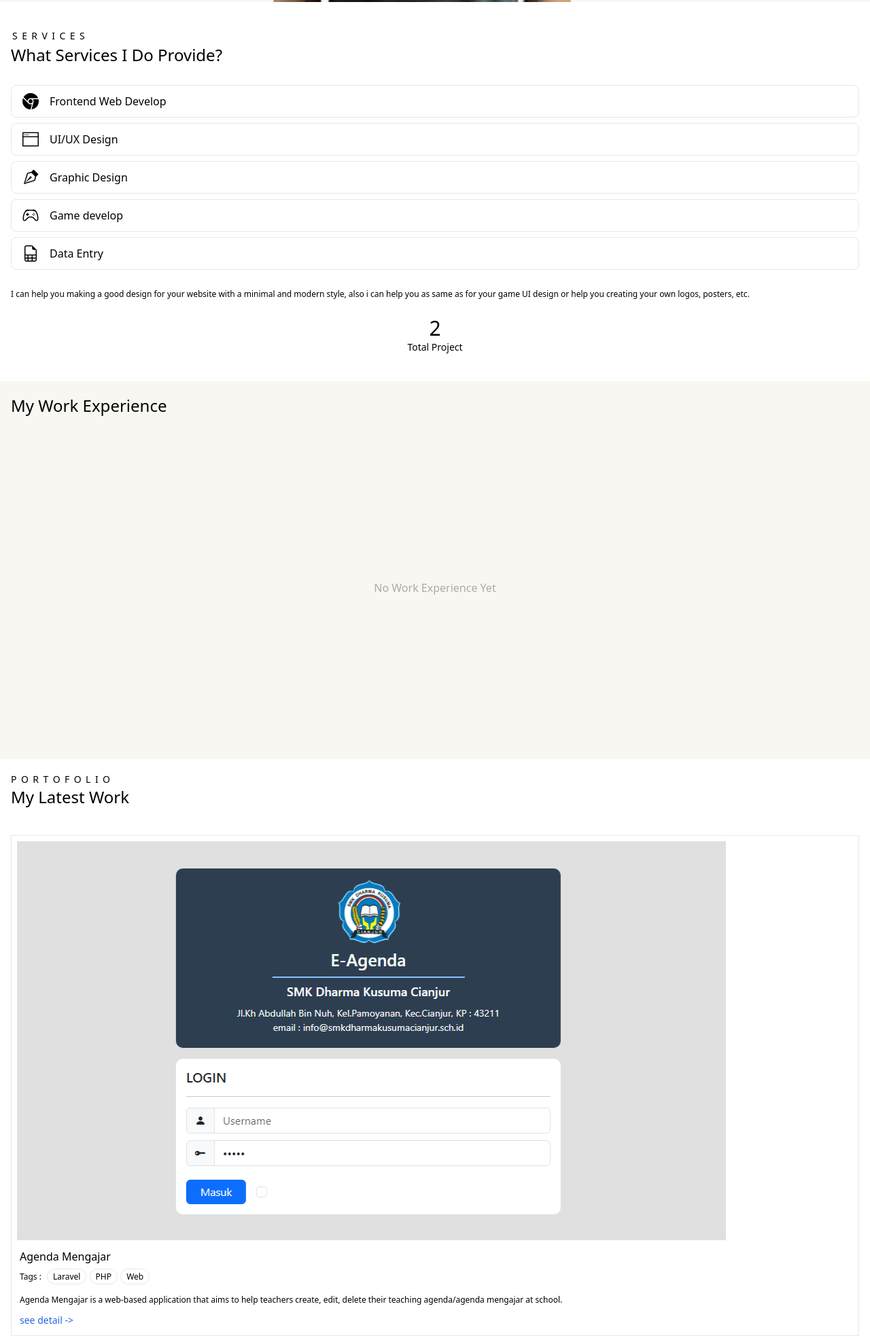
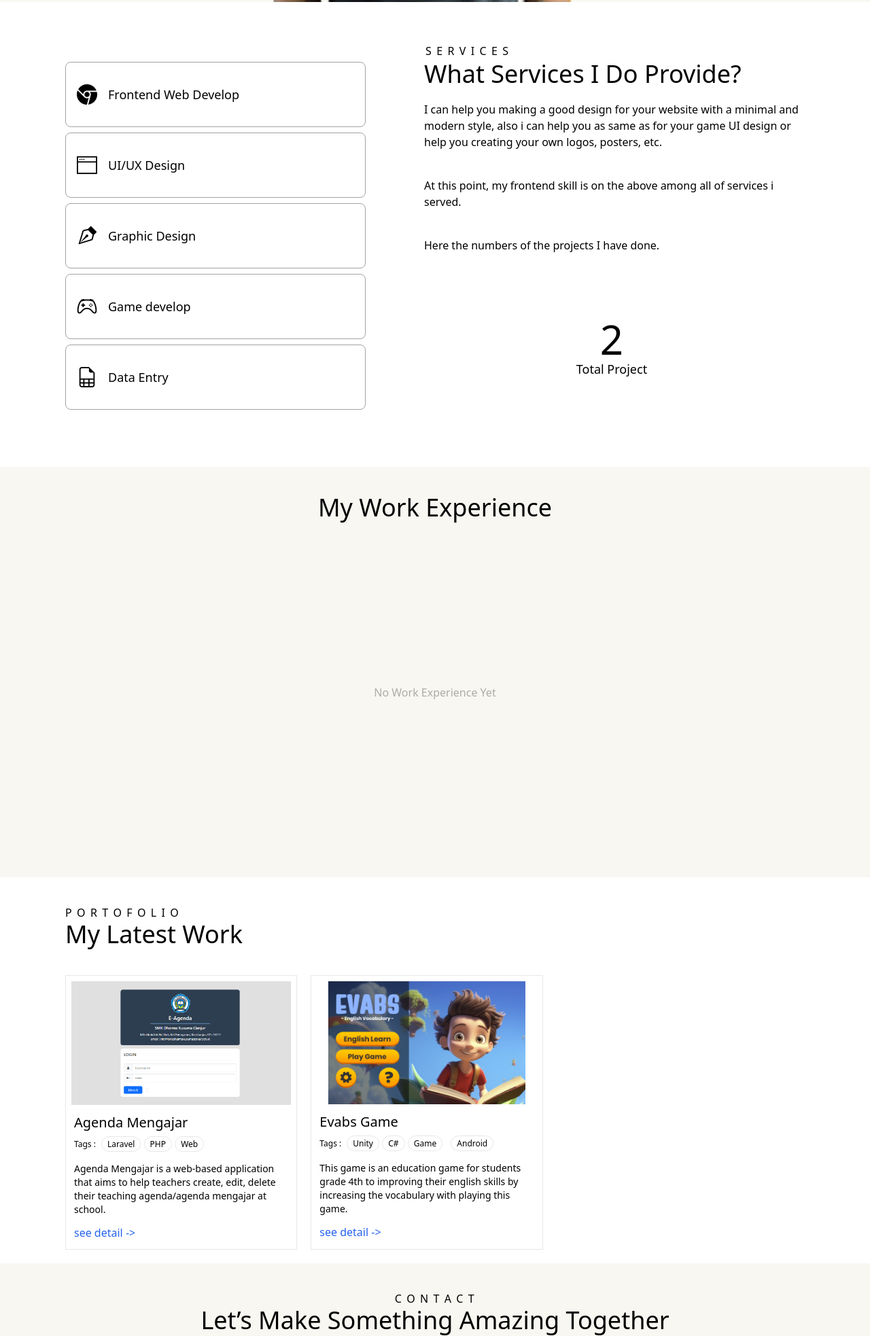
Before and after one commit to rakaxx/Web-Personal, a website: page index.html in a window 1280 px wide. Shown: the part 797-2763 px from the top of the page at 68% size. Drawn offline with nearby package versions, Linux system fonts and the light colour scheme; files that its build step writes are made by us from their sources.

Commit message:
Android Tablet Desktop Responsive

```diff
--- a/index.html
+++ b/index.html
@@ -10,7 +10,7 @@
 </head>
 <body class="font-carosR">
     <header>
-        <nav class="w-full h-12 fixed bg-white z-10 border-b md:bg-background-0 md:border-0 md:px-10 md:h-16 md:flex md:justify-between md:items-center xl:px-20 z-50">
+        <nav class="w-full h-12 fixed bg-white border-b md:bg-background-0 md:border-0 md:px-10 md:h-16 md:flex md:justify-between md:items-center xl:px-20 z-50">
             <div class="flex justify-between h-full items-center mx-4 md:w-40">
                 <span class="text-xl md:text-2xl">EDELWEIS</span>
                 <button name="menu" onclick="Menu(this)" class="px-2 py-0.5 md:hidden"><i class="bi bi-list text-2xl"></i></button>
@@ -59,29 +59,49 @@
             </div>
         </section>
 
-        <section id="services" class="px-4 font-carosL">
-            <h3 class="text-sm tracking-widest ml-0.5 font-carosR pt-10">S E R V I C E S</h3>
-            <h2 class="text-2xl font-carosM mt-0.5">What Services I Do Provide?</h2>
-            <div class="border h-12 rounded-lg flex px-4 items-center mt-7">
-                <i class="bi bi-browser-chrome text-2xl"></i>
-                <span class="ml-4">Frontend Web Develop</span>
+        <section id="services" class="px-4 font-carosL md:px-10 md:ml-4 xl:px-20 md:py-5">
+            <div class="md:flex md:justify-between md:flex-row-reverse">
+                <div class="md:w-[50%] xl:mr-6">
+                    <h3 class="text-sm tracking-widest ml-0.5 font-carosR pt-10 xl:text-base">S E R V I C E S</h3>
+                    <h2 class="text-2xl font-carosM mt-0.5 md:text-3xl xl:text-4xl">What Services I Do Provide?</h2>
+                    <div class="hidden md:block">
+                        <p class="mt-7 text-xs md:text-sm md:mt-5 xl:text-base xl:mb-10">I can help you making a good design for
+                            your website with a minimal and modern
+                            style, also i can help you as same as for
+                            your game UI design or help you creating
+                            your own logos, posters, etc. </p>
+                        <p class="md:text-sm md:mt-5 xl:text-base xl:mb-10">At this point, my frontend skill is on the
+                            above among all of services i served.</p>
+                        <p class="md:text-sm md:mt-5 xl:text-base">Here the numbers of the projects
+                            I have done.</p>
+                        <span class="block text-center text-3xl font-carosM mt-6 md:mt-16 md:text-5xl xl:text-6xl xl:mt-24">2</span>
+                        <span class="block text-center text-sm pb-20 md:text-base xl:text-lg">Total Project</span>
                     </div>
-            <div class="border h-12 rounded-lg flex px-4 items-center mt-2">
-                <i class="bi bi-window-fullscreen text-2xl"></i>
-                <span class="ml-4">UI/UX Design</span>
                 </div>
-            <div class="border h-12 rounded-lg flex px-4 items-center mt-2">
-                <i class="bi bi-vector-pen text-2xl"></i>
-                <span class="ml-4">Graphic Design</span>
+                <div class="md:w-[40%] md:mt-10">
+                    <div class="border h-12 rounded-lg flex px-4 items-center mt-7 md:h-20 md:border-neutral-400 xl:h-24">
+                        <i class="bi bi-browser-chrome text-2xl md:text-3xl"></i>
+                        <span class="ml-4 md:text-lg">Frontend Web Develop</span>
                     </div>
-            <div class="border h-12 rounded-lg flex px-4 items-center mt-2">
-                <i class="bi bi-controller text-2xl"></i>
-                <span class="ml-4">Game develop</span>
+                    <div class="border h-12 rounded-lg flex px-4 items-center mt-2 md:h-20 md:border-neutral-400 xl:h-24">
+                        <i class="bi bi-window-fullscreen text-2xl md:text-3xl"></i>
+                        <span class="ml-4 md:text-lg">UI/UX Design</span>
                     </div>
-            <div class="border h-12 rounded-lg flex px-4 items-center mt-2">
-                <i class="bi bi-file-earmark-spreadsheet text-2xl"></i>
-                <span class="ml-4">Data Entry</span>
+                    <div class="border h-12 rounded-lg flex px-4 items-center mt-2 md:h-20 md:border-neutral-400 xl:h-24">
+                        <i class="bi bi-vector-pen text-2xl md:text-3xl"></i>
+                        <span class="ml-4 md:text-lg">Graphic Design</span>
                     </div>
+                    <div class="border h-12 rounded-lg flex px-4 items-center mt-2 md:h-20 md:border-neutral-400 xl:h-24">
+                        <i class="bi bi-controller text-2xl md:text-3xl"></i>
+                        <span class="ml-4 md:text-lg">Game develop</span>
+                    </div>
+                    <div class="border h-12 rounded-lg flex px-4 items-center mt-2 md:h-20 md:mb-16 md:border-neutral-400 xl:h-24">
+                        <i class="bi bi-file-earmark-spreadsheet text-2xl md:text-3xl"></i>
+                        <span class="ml-4 md:text-lg">Data Entry</span>
+                    </div>
+                </div>
+            </div>
+            <div class="md:hidden">
                 <p class="mt-7 text-xs">I can help you making a good design for
                     your website with a minimal and modern
                     style, also i can help you as same as for
@@ -89,20 +109,22 @@
                     your own logos, posters, etc. </p>
                 <span class="block text-center text-3xl font-carosM mt-6">2</span>
                 <span class="block text-center text-sm pb-10">Total Project</span>
+            </div>
         </section>
 
-        <section class="px-4 font-carosL bg-background-0">
-            <h2 class="text-2xl font-carosM pt-5">My Work Experience</h2>
+        <section class="px-4 font-carosL bg-background-0 md:py-5">
+            <h2 class="text-2xl font-carosM pt-5 md:text-center md:text-3xl xl:text-4xl">My Work Experience</h2>
 
             <span class="block text-center py-60 opacity-30">No Work Experience Yet</span>
         </section>
 
-        <section id="portofolio" class="px-4 font-carosL ">
-            <h3 class="pt-5 text-sm font-carosR tracking-widest">P O R T O F O L I O</h3>
-            <h2 class="text-2xl font-carosM">My Latest Work</h2>
+        <section id="portofolio" class="px-4 font-carosL md:py-5 md:px-14 xl:px-24 xl:mr-6">
+            <h3 class="pt-5 text-sm font-carosR tracking-widest md:text-base">P O R T O F O L I O</h3>
+            <h2 class="text-2xl font-carosM md:text-3xl xl:text-4xl">My Latest Work</h2>
+            <div class="md:grid md:grid-cols-2 md:gap-5 xl:grid-cols-3">
                 <div class="border mt-10">
-                <img src="src/img/e-agenda.png" alt="e-agenda.png" class="p-2">
-                <span class="block my-1 ml-3 font-carosR opac">Agenda Mengajar</span>
+                    <img src="src/img/e-agenda.png" alt="e-agenda.png" class="p-2 mx-auto md:w-[100%]">
+                    <span class="block my-1 ml-3 font-carosR md:text-xl">Agenda Mengajar</span>
                     <div class="flex">
                         <div>
                             <span class="text-xs pl-1 ml-2">Tags :</span>
@@ -113,12 +135,12 @@
                             <span class="text-xs border rounded-full py-0.5 px-2">Web</span>
                         </div>
                     </div>
-                <p class="text-xs mx-3 mt-4">Agenda Mengajar is a web-based application that aims to help teachers create, edit, delete their teaching agenda/agenda mengajar at school.</p>
-                <a href="#" class="text-sm font-carosR text-blue-600 block my-3 mx-3 hover:text-blue-800 active:text-blue-950">see detail -></a>
+                    <p class="text-xs mx-3 mt-4 md:text-sm">Agenda Mengajar is a web-based application that aims to help teachers create, edit, delete their teaching agenda/agenda mengajar at school.</p>
+                    <a href="#" class="text-sm font-carosR text-blue-600 block my-3 mx-3 hover:text-blue-800 active:text-blue-950 md:text-base">see detail -></a>
                 </div>
-            <div class="border mt-5">
-                <img src="src/img/evabs.png" alt="evabs.png" class="p-2">
-                <span class="block my-1 ml-3 font-carosR">Evabs Game</span>
+                <div class="border mt-5 md:mt-10">
+                    <img src="src/img/evabs.png" alt="evabs.png" class="p-2 mx-auto md:w-[90%]">
+                    <span class="block my-1 ml-3 font-carosR md:text-xl">Evabs Game</span>
                     <div class="flex">
                         <div>
                             <span class="text-xs pl-1 ml-2">Tags :</span>
@@ -130,34 +152,42 @@
                             <span class="text-xs border rounded-full py-0.5 px-2 ml-2">Android</span>
                         </div>
                     </div>
-                <p class="text-xs mx-3 mt-4">This game is an education game for students grade 4th to improving their english skills by increasing the vocabulary with playing this game.</p>
-                <a href="#" class="text-sm font-carosR text-blue-600 block my-3 mx-3 hover:text-blue-800 active:text-blue-950">see detail -></a>
+                    <p class="text-xs mx-3 mt-4 md:text-sm">This game is an education game for students grade 4th to improving their english skills by increasing the vocabulary with playing this game.</p>
+                    <a href="#" class="text-sm font-carosR text-blue-600 block my-3 mx-3 hover:text-blue-800 active:text-blue-950 md:text-base">see detail -></a>
+                </div>
             </div>
         </section>
 
-        <section id="contact" class="px-4 font-carosL bg-background-0">
-            <h3 class="mt-10 pt-5 text-sm font-carosR tracking-widest">C O N T A C T</h3>
-            <h2 class="text-2xl font-carosM">Let’s Make Something Amazing Together</h2>
+        <section id="contact" class="px-4 font-carosL bg-background-0 md:py-5 md:px-14 xl:px-24">
+            <h3 class="pt-5 text-sm font-carosR tracking-widest md:text-base md:text-center">C O N T A C T</h3>
+            <h2 class="text-2xl font-carosM md:text-4xl md:text-center xl:mb-20">Let’s Make Something Amazing Together</h2>
+            <div class="md:flex md:mt-10">
+                <div class="md:w-[50%]">
+                    <p class="hidden xl:block text-center">Send me a message here for a business!</p>
                     <form action="https://formspree.io/f/xgvwgjzy" method="POST">
-                <input type="text" name="name" id="name" placeholder="Name" class="border w-full my-1.5 py-1 text-sm mt-7 px-2" required>
-                <input type="email" name="email" id="email" placeholder="Email" class="border w-full my-1.5 py-1 text-sm px-2" required>
-                <textarea name="message" id="message" placeholder="Message" class="border w-full my-1.5 pb-14 text-sm p-2" required></textarea>
-                <button type="submit" class="border rounded-full py-1 px-4 bg-primary-0 font-carosR hover:bg-buttonHov-0">Send <i class="bi bi-send"></i></button>
+                        <input type="text" name="name" id="name" placeholder="Name" class="border w-full my-1.5 py-1 text-sm mt-7 px-2 md:py-2" required>
+                        <input type="email" name="email" id="email" placeholder="Email" class="border w-full my-1.5 py-1 text-sm px-2 md:py-2" required>
+                        <textarea name="message" id="message" placeholder="Message" class="border w-full my-1.5 pb-14 text-sm p-2 md:pb-24" required></textarea>
+                        <button type="submit" class="border rounded-full py-1 px-4 bg-primary-0 font-carosR hover:bg-buttonHov-0 md:px-5 md:mb-5">Send <i class="bi bi-send"></i></button>
                     </form>
-            <div class="flex items-center py-1.5 ml-2 mt-16">
-                <i class="bi bi-envelope-at-fill text-4xl"></i>
-            <span class="text-xs ml-2">rakaikbarsetyadireza@gmail.com</span>
+                </div>
+                <div class="md:w-[50%] md:ml-10">
+                    <div class="flex items-center py-1.5 ml-2 mt-16 md:mt-5 xl:mt-10">
+                        <i class="bi bi-envelope-at-fill text-4xl xl:text-5xl"></i>
+                    <span class="text-xs ml-2 xl:text-sm">rakaikbarsetyadireza@gmail.com</span>
                     </div>
                     <div class="flex items-center py-1.5 ml-2">
-                <i class="bi bi-linkedin text-4xl"></i>
-            <span class="text-xs ml-2">Raka Ikbar Setyadireza</span>
+                        <i class="bi bi-linkedin text-4xl xl:text-5xl"></i>
+                    <span class="text-xs ml-2 xl:text-sm">Raka Ikbar Setyadireza</span>
                     </div>
                     <div class="flex items-center py-1.5 ml-2">
-                <i class="bi bi-instagram text-4xl"></i>
-                <span class="text-xs ml-2">@setyvxx</span>
+                        <i class="bi bi-instagram text-4xl xl:text-5xl"></i>
+                        <span class="text-xs ml-2 xl:text-sm">@setyvxx</span>
                     </div>
                     <span class="ml-2 block mt-4 font-carosR">Address:</span>
-            <p class=" ml-2 text-xs pb-10">Jl. Raya Sukabumi, Kp. Pasantren, Desa Ciwalen, Gang Taofik II, RT.004/RW.011, Kec. Warungkondang, Kab. Cianjur, Jawa Barat.</p>
+                    <p class=" ml-2 text-xs pb-10 xl:text-sm">Jl. Raya Sukabumi, Kp. Pasantren, Desa Ciwalen, Gang Taofik II, RT.004/RW.011, Kec. Warungkondang, Kab. Cianjur, Jawa Barat.</p>
+                </div>
+            </div>
         </section>
     </main>
 
```
Also changed, not shown: src/output.css. Lines whose indentation alone changed are shown as unchanged.
